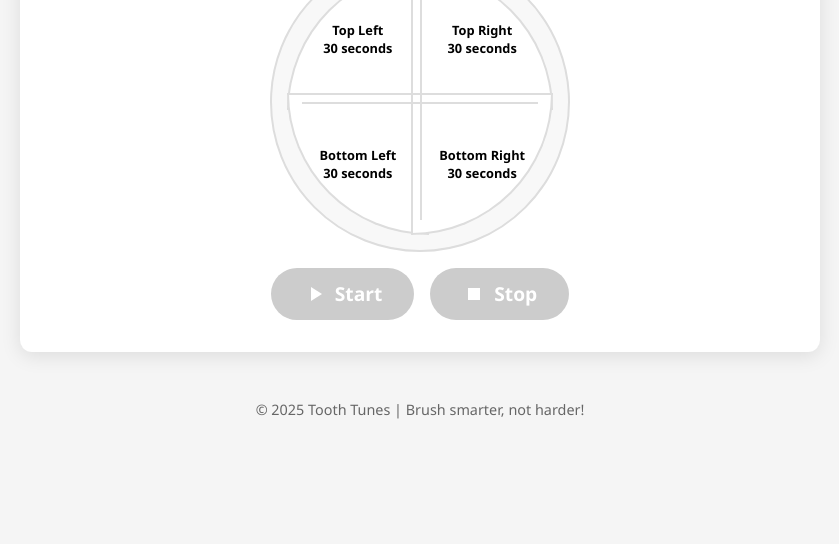
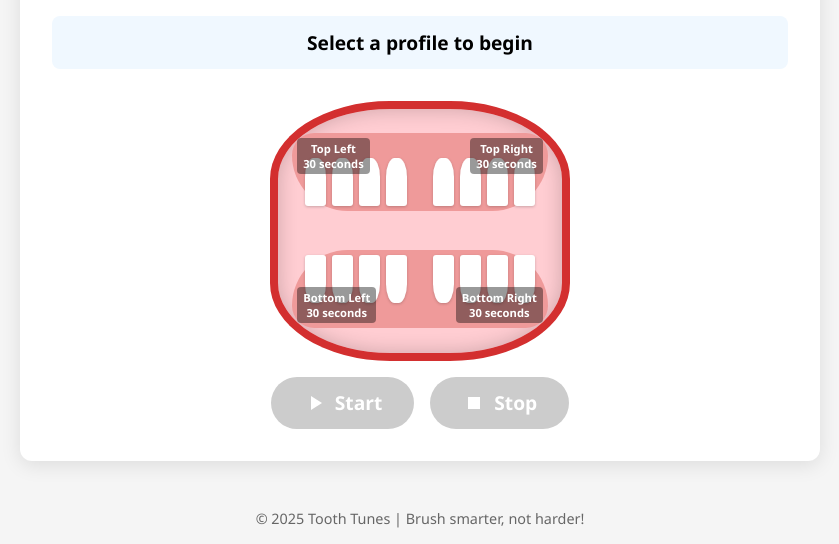
Before and after one commit to WalterMfuko/ToothTunes, a plain HTML site: page index.html in a window 1280 px wide. Shown: the part 670-1214 px from the top of the page, without its empty margins (220-1059 px from the left). Before the commit the page ends 1105 px from the top, so only its background shows below. Drawn offline with Linux system fonts and the light colour scheme.

Commit message:
Initial commit of ToothTunes web app

```diff
--- a/index.html
+++ b/index.html
@@ -30,12 +30,18 @@
         }
 
         header {
-            background: linear-gradient(135deg, var(--primary), var(--secondary));
+            background-color: white;
             width: 100%;
-            padding: 1.5rem;
+            padding: 2rem;
             box-shadow: 0 2px 10px rgba(0,0,0,0.1);
             text-align: center;
-            color: white;
+            color: var(--dark);
+        }
+
+        .logo-container {
+            display: flex;
+            justify-content: center;
+            margin-bottom: 1rem;
         }
 
         h1 {
@@ -44,10 +50,10 @@
         }
 
         .tooth-icon {
-            width: 40px;
-            height: 40px;
-            margin-right: 10px;
+            width: 180px;
+            height: auto;
             vertical-align: middle;
+            margin: 0;
         }
 
         main {
@@ -119,39 +125,87 @@
 
         /* Interactive Teeth */
         .mouth-container {
-            width: 300px;
-            height: 300px;
-            margin: 1rem 0;
+            width: 90%;
+            max-width: 300px;
+            height: auto;
+            aspect-ratio: 300 / 260;
+            margin: 1rem auto;
             position: relative;
         }
 
         .mouth {
             width: 100%;
             height: 100%;
-            background-color: #f8f8f8;
-            border-radius: 50%;
+            background-color: #ffcdd2; /* Pink mouth interior */
+            border-radius: 40% / 30%;
+            position: relative;
+            display: flex;
+            justify-content: center;
+            align-items: center;
+            border: 8px solid #d32f2f; /* Darker red for lips */
+            overflow: hidden;
+            box-shadow: inset 0 0 20px rgba(0,0,0,0.2);
+        }
+
+        .teeth-container {
+            width: 90%;
+            height: 80%;
             position: relative;
             display: flex;
             flex-direction: column;
+            justify-content: space-between;
+        }
+
+        .teeth-row {
+            width: 100%;
+            height: 40%;
+            display: flex;
             justify-content: center;
-            align-items: center;
-            border: 2px solid #ddd;
+            background-color: #ef9a9a; /* Gums color */
+            border-radius: 40px;
+        }
+
+        .top-row {
+            border-bottom-left-radius: 100px;
+            border-bottom-right-radius: 100px;
+        }
+
+        .bottom-row {
+            border-top-left-radius: 100px;
+            border-top-right-radius: 100px;
         }
 
         .quadrant {
-            position: absolute;
-            width: 48%;
-            height: 48%;
-            border: 2px solid #ddd;
+            width: 50%;
+            height: 100%;
+            position: relative;
+            display: flex;
+            justify-content: space-around;
+            padding: 5px 10px;
+            transition: all 0.3s ease;
+            cursor: pointer;
+        }
+
+        .tooth {
+            width: 20%;
             background-color: white;
+            border-radius: 3px;
+            box-shadow: 0 1px 3px rgba(0,0,0,0.2);
             transition: all 0.3s ease;
-            display: flex;
-            align-items: center;
-            justify-content: center;
-            cursor: pointer;
-            font-weight: bold;
-            font-size: 0.8rem;
-            text-align: center;
+        }
+
+        .top-row .tooth {
+            height: 70%;
+            margin-top: auto;
+            border-top-left-radius: 40%;
+            border-top-right-radius: 40%;
+        }
+
+        .bottom-row .tooth {
+            height: 70%;
+            margin-bottom: auto;
+            border-bottom-left-radius: 40%;
+            border-bottom-right-radius: 40%;
         }
 
         .quadrant:hover {
@@ -160,55 +214,56 @@
 
         .quadrant.active {
             background-color: rgba(0, 188, 212, 0.3);
-            color: var(--dark);
-            border-color: var(--primary);
+        }
+
+        .quadrant.active .tooth {
+            box-shadow: 0 0 8px rgba(0, 188, 212, 0.8);
         }
 
         .quadrant.completed {
             background-color: rgba(76, 175, 80, 0.3);
-            border-color: var(--success);
         }
 
-        .top-left {
-            top: 5%;
-            left: 5%;
-            border-top-left-radius: 100%;
+        .quadrant.completed .tooth {
+            box-shadow: 0 0 8px rgba(76, 175, 80, 0.8);
         }
 
-        .top-right {
-            top: 5%;
-            right: 5%;
-            border-top-right-radius: 100%;
+        .quadrant-label {
+            position: absolute;
+            font-size: 0.7rem;
+            font-weight: bold;
+            color: white;
+            background-color: rgba(0,0,0,0.4);
+            padding: 3px 6px;
+            border-radius: 4px;
+            text-align: center;
+            pointer-events: none;
+            z-index: 2;
         }
 
-        .bottom-left {
-            bottom: 5%;
-            left: 5%;
-            border-bottom-left-radius: 100%;
+        .quadrant-label.tl {
+            top: 5px;
+            left: 5px;
         }
 
-        .bottom-right {
-            bottom: 5%;
-            right: 5%;
-            border-bottom-right-radius: 100%;
+        .quadrant-label.tr {
+            top: 5px;
+            right: 5px;
         }
 
-        .divider-h {
-            position: absolute;
-            width: 80%;
-            height: 2px;
-            background-color: #ddd;
-            top: 50%;
-            left: 10%;
+        .quadrant-label.bl {
+            bottom: 5px;
+            left: 5px;
         }
 
-        .divider-v {
-            position: absolute;
-            width: 2px;
-            height: 80%;
-            background-color: #ddd;
-            left: 50%;
-            top: 10%;
+        .quadrant-label.br {
+            bottom: 5px;
+            right: 5px;
+        }
+
+        /* Remove the old dividers */
+        .divider-h, .divider-v {
+            display: none;
         }
 
         .controls {
@@ -327,23 +382,65 @@
                 height: 250px;
             }
         }
+
+        @media (max-width: 768px) {
+            .tooth-icon {
+                width: 140px;
+            }
+
+            h2 {
+                font-size: 1.5rem;
+            }
+        }
+
+        @media (max-width: 480px) {
+            .tooth-icon {
+                width: 120px;
+            }
+
+            .timer {
+                font-size: 3rem;
+            }
+
+            .instruction {
+                font-size: 1rem;
+                padding: 0.6rem;
+            }
+
+            .quadrant-label {
+                font-size: 0.6rem;
+                padding: 2px 4px;
+            }
+
+            .controls {
+                flex-direction: column;
+            }
+        }
+
+        @media (max-height: 700px) {
+            .tooth-icon {
+                width: 100px;
+            }
+
+            main {
+                padding: 1rem;
+                margin: 1rem auto;
+            }
+        }
     </style>
 </head>
 <body>
     <header>
-        <h1>
-            <svg class="tooth-icon" viewBox="0 0 24 24" fill="currentColor" xmlns="http://www.w3.org/2000/svg">
-                <path d="M12,2C7.03,2 3,6.03 3,11C3,13.92 4.5,16.49 6.67,18.71C8.08,20.12 9.89,22 12,22C14.11,22 15.92,20.12 17.33,18.71C19.5,16.49 21,13.92 21,11C21,6.03 16.97,2 12,2M12,4C14.12,4 16.07,4.74 17.62,5.97C19.55,7.67 20.75,9.75 20.75,11C20.75,13.58 19.4,15.82 17.4,17.74C16.65,18.5 15.8,19.23 14.96,19.76C13.97,20.4 12.93,20.75 12,20.75C11.07,20.75 10.03,20.4 9.04,19.76C8.2,19.23 7.35,18.5 6.6,17.74C4.6,15.82 3.25,13.58 3.25,11C3.25,9.75 4.45,7.67 6.38,5.97C7.93,4.74 9.88,4 12,4Z"/>
-            </svg>
-            Tooth Tunes
-        </h1>
+        <div class="logo-container">
+            <img src="Tooth Tunes Logo.png" alt="Tooth Tunes Logo" class="tooth-icon">
+        </div>
         <p>Brush your teeth to the rhythm of your favorite songs</p>
     </header>
 
     <main>
         <h2>Choose Your Profile</h2>
         <div class="profiles" id="profiles">
-            <div class="profile" data-profile="Walter" data-song="walters.mp3">
+            <div class="profile" data-profile="Walter" data-song="Sounds of blackness Optimistic.mp3">
                 <div class="profile-icon">W</div>
                 <div class="profile-name">Walter</div>
             </div>
@@ -359,7 +456,7 @@
                 <div class="profile-icon">N</div>
                 <div class="profile-name">Nalani</div>
             </div>
-            <div class="profile" data-profile="Omari" data-song="omaris_mp4">
+            <div class="profile" data-profile="Omari" data-song="Marvel's Spidey and his Amazing Friends Theme Song Music Video @Disney Junior.mp3">
                 <div class="profile-icon">O</div>
                 <div class="profile-name">Omari</div>
             </div>
@@ -376,20 +473,51 @@
 
             <div class="mouth-container">
                 <div class="mouth">
+                    <div class="teeth-container">
+                        <!-- Top Row (Upper Jaw) -->
+                        <div class="teeth-row top-row">
+                            <!-- Top Left Quadrant -->
                             <div class="quadrant top-left" data-quadrant="top-left">
-                        Top Left<br>30 seconds
+                                <div class="tooth t1"></div>
+                                <div class="tooth t2"></div>
+                                <div class="tooth t3"></div>
+                                <div class="tooth t4"></div>
                             </div>
+
+                            <!-- Top Right Quadrant -->
                             <div class="quadrant top-right" data-quadrant="top-right">
-                        Top Right<br>30 seconds
+                                <div class="tooth t1"></div>
+                                <div class="tooth t2"></div>
+                                <div class="tooth t3"></div>
+                                <div class="tooth t4"></div>
                             </div>
+                        </div>
+
+                        <!-- Bottom Row (Lower Jaw) -->
+                        <div class="teeth-row bottom-row">
+                            <!-- Bottom Left Quadrant -->
                             <div class="quadrant bottom-left" data-quadrant="bottom-left">
-                        Bottom Left<br>30 seconds
+                                <div class="tooth t1"></div>
+                                <div class="tooth t2"></div>
+                                <div class="tooth t3"></div>
+                                <div class="tooth t4"></div>
                             </div>
+
+                            <!-- Bottom Right Quadrant -->
                             <div class="quadrant bottom-right" data-quadrant="bottom-right">
-                        Bottom Right<br>30 seconds
+                                <div class="tooth t1"></div>
+                                <div class="tooth t2"></div>
+                                <div class="tooth t3"></div>
+                                <div class="tooth t4"></div>
                             </div>
-                    <div class="divider-h"></div>
-                    <div class="divider-v"></div>
+                        </div>
+
+                        <!-- Quadrant Labels -->
+                        <div class="quadrant-label tl">Top Left<br>30 seconds</div>
+                        <div class="quadrant-label tr">Top Right<br>30 seconds</div>
+                        <div class="quadrant-label bl">Bottom Left<br>30 seconds</div>
+                        <div class="quadrant-label br">Bottom Right<br>30 seconds</div>
+                    </div>
                 </div>
             </div>
 
```
Also changed, not shown: Tooth Tunes Logo.png (added), 2 other files. Lines whose indentation alone changed are shown as unchanged.
